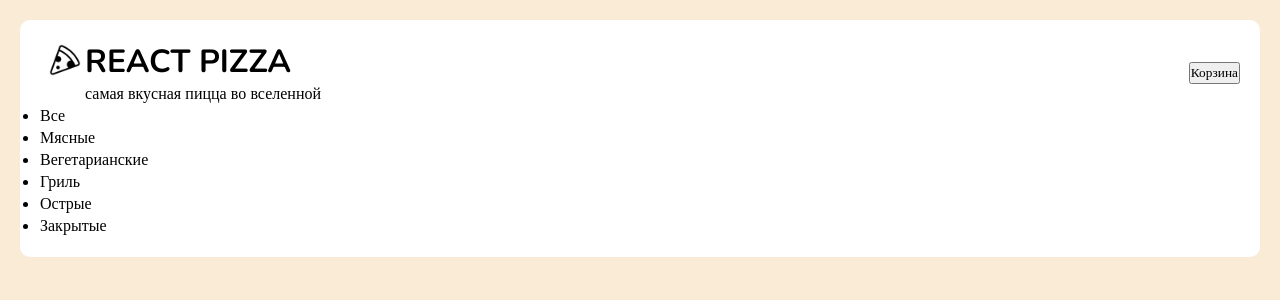
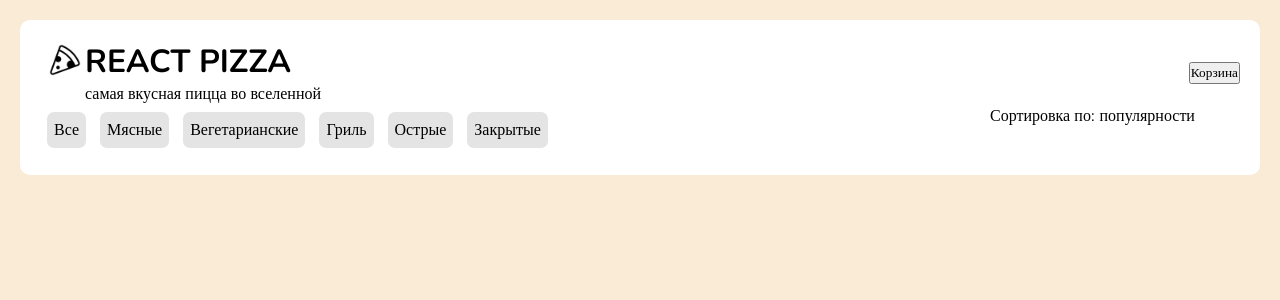
Before and after one commit to innsomnia/react-pizza-v2, a React (Vite) app: page / in a window 1280 px wide. Shown: the top 300 px of the page. Built offline with nearby package versions, Linux system fonts and the light colour scheme.

Commit message:
добавление категорий и сортировки с минимальной логикей

```diff
--- a/src/Components/Categories/Categories.tsx
+++ b/src/Components/Categories/Categories.tsx
@@ -1,9 +1,11 @@
+import styles from './styles.module.scss'
+
 export const Categories = () => {
   const categoriesNames = ['Все', 'Мясные', 'Вегетарианские', 'Гриль', 'Острые', 'Закрытые']
 
   return (
     <div>
-      <ul>
+      <ul className={styles.categories}>
         {categoriesNames.map((category, index) => (
           <li key={index}>{category}</li>
         ))}
--- a/src/Components/Categories/styles.module.scss
+++ b/src/Components/Categories/styles.module.scss
@@ -0,0 +1,11 @@
+.categories {
+  display: flex;
+  list-style: none;
+
+  li {
+    background-color: rgb(228, 228, 228);
+    margin: 7px;
+    padding: 7px;
+    border-radius: 7px;
+  }
+}
--- /dev/null
+++ b/src/Components/Sort/Sort.tsx
@@ -0,0 +1,31 @@
+import { useState } from 'react'
+import styles from './styles.module.scss'
+
+export const Sort = () => {
+  const sortNames = ['популярности', 'цене', 'алфавиту']
+  const [open, setOpen] = useState(false)
+  const [chooseSort, setChooseSort] = useState(sortNames[0])
+
+  const handleSort = (index: number) => {
+    setChooseSort(sortNames[index])
+    setOpen(!open)
+  }
+
+  return (
+    <div className={styles.sortContainer}>
+      <p>Сортировка по:</p>
+      <span onClick={() => setOpen(!open)}>{chooseSort}</span>
+      {open && (
+        <div className={styles.popUp}>
+          <ul className={open ? styles.activeDropdownMenu : styles.dropdownMenu}>
+            {sortNames.map((sortName, index) => (
+              <li onClick={() => handleSort(index)} key={index}>
+                {sortName}
+              </li>
+            ))}
+          </ul>
+        </div>
+      )}
+    </div>
+  )
+}
--- /dev/null
+++ b/src/Components/Sort/styles.module.scss
@@ -0,0 +1,66 @@
+.sortContainer {
+  display: flex;
+  width: 250px;
+
+  span {
+    cursor: pointer;
+    margin-left: 5px;
+  }
+}
+
+.popUp {
+  display: flex;
+  flex-direction: column;
+  position: relative;
+  left: -145px;
+  top: 25px;
+
+  ul {
+    list-style: none;
+  }
+}
+
+.dropdownMenu {
+  width: 150px;
+  position: absolute;
+  display: none;
+  list-style: none;
+  background: #fff;
+  border: 1px solid #ddd;
+  border-radius: 4px;
+  box-shadow: 0 4px 6px rgba(0, 0, 0, 0.1);
+
+  li {
+    padding: 10px 12px;
+    font-size: 14px;
+    color: #333;
+    cursor: pointer;
+
+    &:hover {
+      background: #f9f9f9;
+      color: #000000;
+    }
+  }
+}
+
+.activeDropdownMenu {
+  width: 150px;
+  position: absolute;
+  list-style: none;
+  background: #fff;
+  border: 1px solid #ddd;
+  border-radius: 4px;
+  box-shadow: 0 4px 6px rgba(0, 0, 0, 0.1);
+
+  li {
+    padding: 10px 12px;
+    font-size: 14px;
+    color: #333;
+    cursor: pointer;
+
+    &:hover {
+      background: #f9f9f9;
+      color: #000000;
+    }
+  }
+}
--- a/src/app/App.tsx
+++ b/src/app/App.tsx
@@ -1,12 +1,16 @@
 import { Categories } from '../Components/Categories/Categories'
 import { Header } from '../Components/Header/Header'
 import styles from './styles.module.scss'
+import { Sort } from './../Components/Sort/Sort'
 
 export const App = () => {
   return (
     <div className={styles.appContainer}>
       <Header />
-      <Categories />
+      <div className={styles.menuOfPizzaSort}>
+        <Categories />
+        <Sort />
+      </div>
     </div>
   )
 }
--- a/src/app/styles.module.scss
+++ b/src/app/styles.module.scss
@@ -4,3 +4,8 @@
   padding: 20px;
   border-radius: 10px;
 }
+
+.menuOfPizzaSort {
+  display: flex;
+  justify-content: space-between;
+}
```
